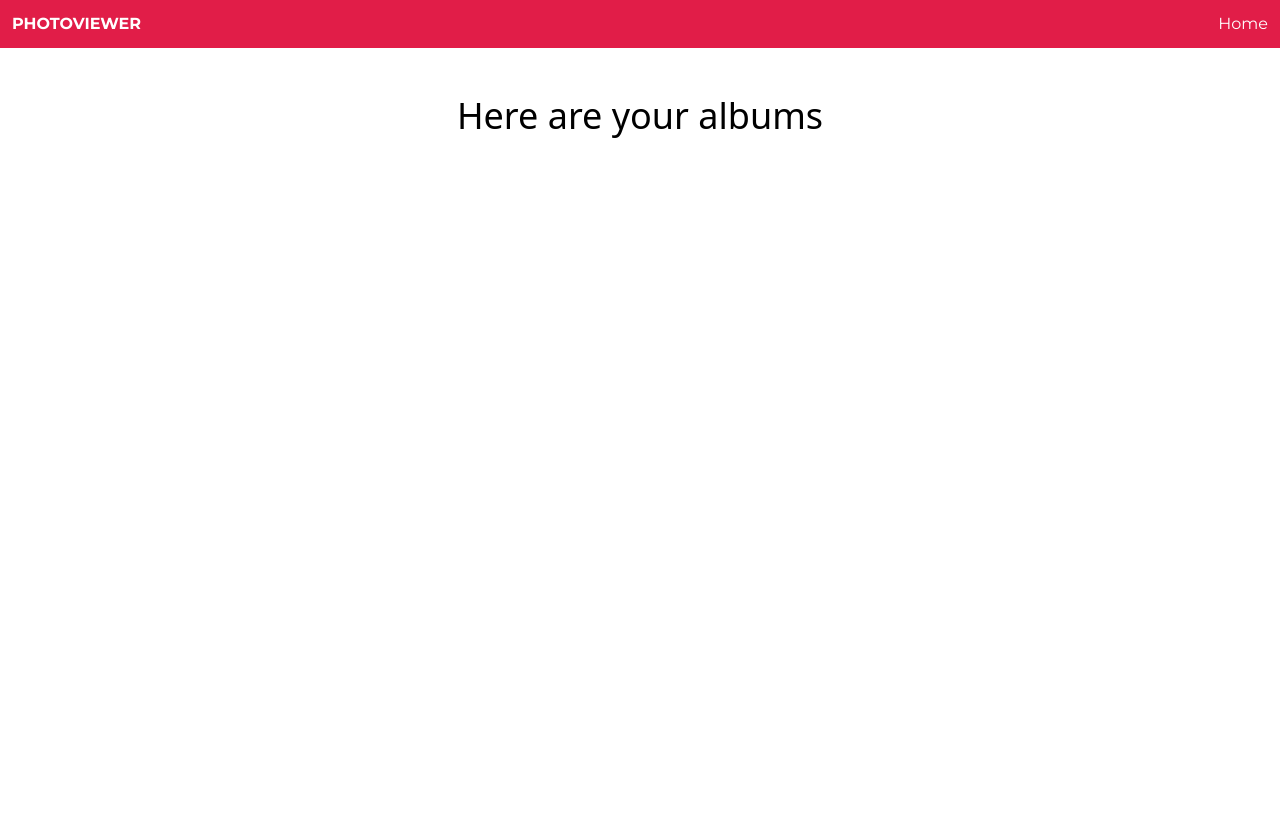
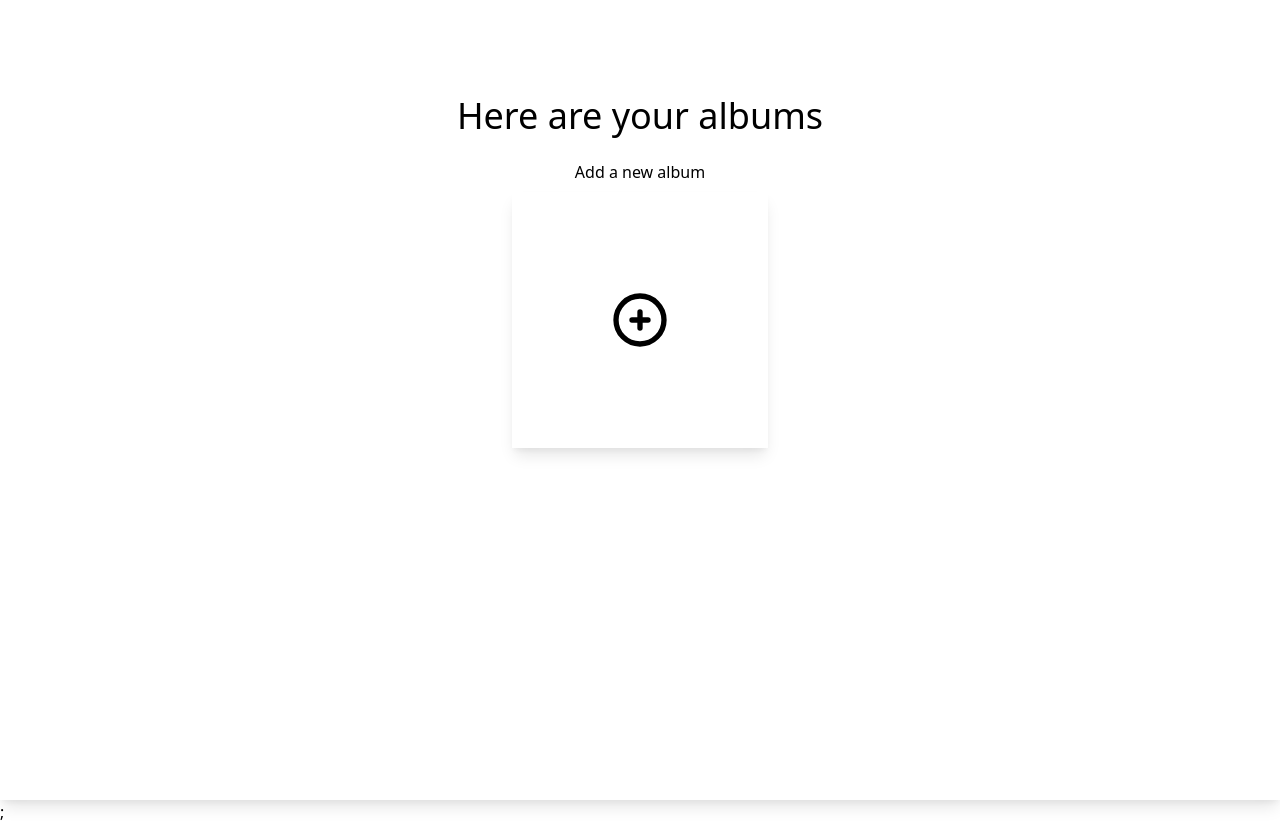
Before and after one commit to Agge20/Photoviewer, a React (Create React App) app: page /albums in a window 1280 px wide. Before the commit the page ends 800 px from the top, so only its background shows below. Built offline with nearby package versions, Linux system fonts and the light colour scheme; no server answers.

Commit message:
Trying to force dependency tree

```diff
--- a/package.json
+++ b/package.json
@@ -38,8 +38,8 @@
     ]
   },
   "devDependencies": {
-    "autoprefixer": "^10.4.1",
-    "postcss": "^8.4.5",
-    "tailwindcss": "^3.0.11"
+    "autoprefixer": "^9.8.8",
+    "postcss": "^7.0.39",
+    "tailwindcss": "npm:@tailwindcss/postcss7-compat@^2.2.17"
   }
 }
--- a/src/App.jsx
+++ b/src/App.jsx
@@ -5,6 +5,7 @@ import { Routes, Route } from "react-router-dom";
 import Welcome from "./views/Welcome";
 import Register from "./views/Register";
 import Albums from "./views/Albums";
+import CreateAlbum from "./views/CreateAlbum";
 // components
 import Navbar from "./components/Navbar";
 
@@ -17,6 +18,7 @@ function App() {
           <Route path="/" element={<Welcome />} />
           <Route path="/register" element={<Register />} />
           <Route path="/albums" element={<Albums />} />
+          <Route path="/albums/create" element={<CreateAlbum />} />
         </Routes>
       </div>
     </main>
--- a/src/components/Navbar.jsx
+++ b/src/components/Navbar.jsx
@@ -1,16 +1,36 @@
-import React from "react";
+import React, { useState, useEffect } from "react";
+import { useAuthContext } from "../context/AuthContext";
 import { Link } from "react-router-dom";
 
 const Navbar = () => {
+  const { user } = useAuthContext();
+
   return (
     <nav className="w-full flex justify-between bg-rose-600 h-12 p-3 font-mont text-white">
       <div>
         <h2 className="uppercase font-bold">Photoviewer</h2>
       </div>
       <div>
-        <Link to="/" className="font-medium">
-          Home
-        </Link>
+        {/* if user is logged in */}
+        {user && (
+          <>
+            <Link to="/albums" className="font-medium m-2">
+              Albums
+            </Link>
+            <Link to="/albums/create" className="font-medium m-2">
+              Create Album
+            </Link>
+          </>
+        )}
+        {!user && (
+            <Link to="/" className="font-medium">
+              Login
+            </Link>
+          ) && (
+            <Link to="/register" className="font-medium">
+              Register
+            </Link>
+          )}
       </div>
     </nav>
   );
--- a/src/context/AuthContext.jsx
+++ b/src/context/AuthContext.jsx
@@ -2,6 +2,7 @@ import React, { createContext, useContext, useEffect, useState } from "react";
 import {
   createUserWithEmailAndPassword,
   signInWithEmailAndPassword,
+  onAuthStateChanged,
 } from "firebase/auth";
 import { auth } from "../firebase/index";
 
@@ -12,6 +13,8 @@ const useAuthContext = () => {
 };
 
 const AuthContextProvider = ({ children }) => {
+  const [user, setUser] = useState(null);
+
   // function to register a new user
   const register = (email, password) => {
     return createUserWithEmailAndPassword(auth, email, password);
@@ -22,10 +25,18 @@ const AuthContextProvider = ({ children }) => {
     return signInWithEmailAndPassword(auth, email, password);
   };
 
+  useEffect(() => {
+    // run code on auth-change
+    onAuthStateChanged(auth, (user) => {
+      setUser(user);
+    });
+  }, []);
+
   // the values that shall be provided to the children
   const contextValues = {
     register,
     login,
+    user,
   };
 
   return (
--- a/src/index.js
+++ b/src/index.js
@@ -9,7 +9,7 @@ ReactDOM.render(
   <React.StrictMode>
     <BrowserRouter>
       <AuthContextProvider>
-        <App />
+        <App />;
       </AuthContextProvider>
     </BrowserRouter>
   </React.StrictMode>,
--- a/src/views/Albums.jsx
+++ b/src/views/Albums.jsx
@@ -1,9 +1,31 @@
 import React from "react";
+import { Link } from "react-router-dom";
 
 const Albums = () => {
   return (
-    <div className="flex justify-center">
+    <div className="flex justify-center flex-col items-center">
       <h2 className="text-4xl mt-12 mb-6">Here are your albums</h2>
+      <h3>Add a new album</h3>
+      <Link
+        to="/albums/create"
+        className="w-64 h-64 shadow-lg mt-2 flex flex-col justify-center items-center hover:pointer hover:cursor-pointer"
+      >
+        <svg
+          xmlns="http://www.w3.org/2000/svg"
+          className="h-16 w-16 text-rose-600"
+          fill="none"
+          viewBox="0 0 24 24"
+          stroke="currentColor"
+        >
+          <path
+            strokeLinecap="round"
+            strokeLinejoin="round"
+            strokeWidth="2"
+            d="M12 9v3m0 0v3m0-3h3m-3 0H9m12 0a9 9 0 11-18 0 9 9 0 0118 0z"
+          />
+        </svg>
+      </Link>
+      <div></div>
     </div>
   );
 };
--- /dev/null
+++ b/src/views/CreateAlbum.jsx
@@ -0,0 +1,7 @@
+import React from "react";
+
+const CreateAlbum = () => {
+  return <div>create albu👨‍🎨</div>;
+};
+
+export default CreateAlbum;
```
Also changed, not shown: 1 other file (tests, documents, lock files or other folders).
